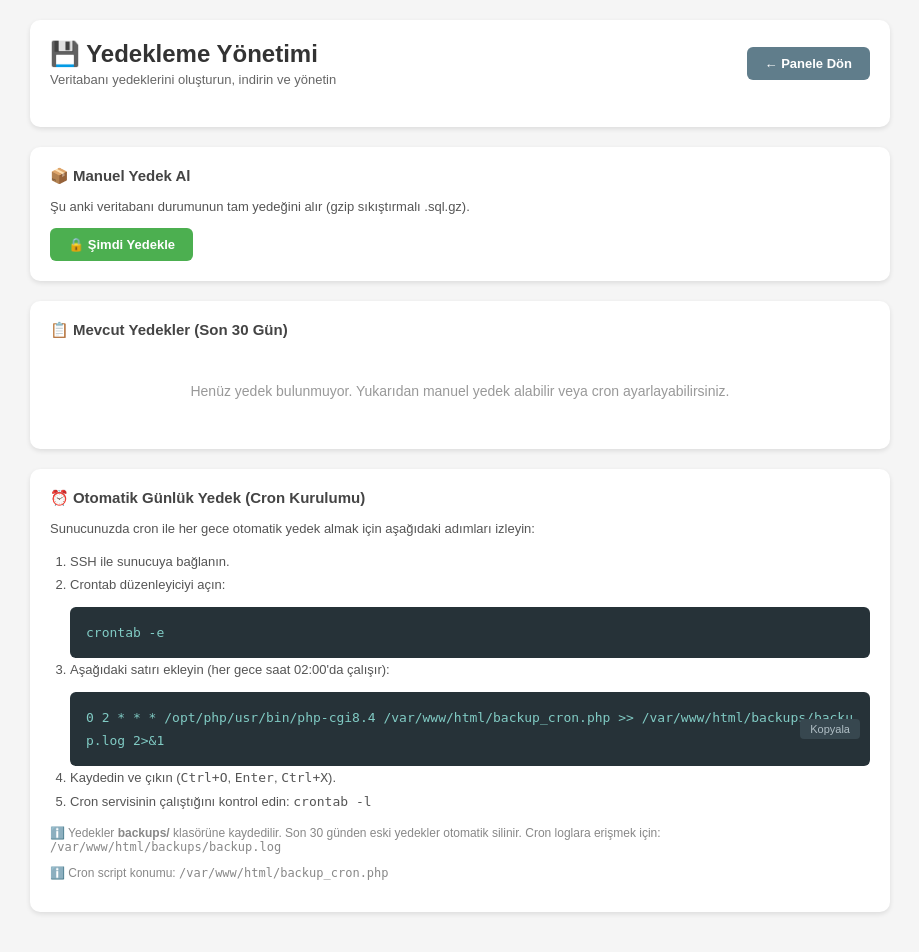
After one commit to baroyurt/Kemal, a PHP site: page /backup.php in a window 1280 px wide. The commit adds this page. Shown: the whole page, without its empty margins (180-1099 px from the left). Run offline with PHP 8.4, Linux system fonts and the light colour scheme; a user stored in the database is signed in; data comes from the database, SQL or seed files in the repository.

Commit message:
feat: add automatic daily backup system
- backup_cron.php: standalone CLI script for cron (mysqldump primary,
  PHP dump fallback, gzip, 30-day auto-rotation)
- backup.php: admin web UI — create/list/download/delete backups +
  step-by-step cron setup instructions with copy-to-clipboard
- backups/.htaccess: deny direct web access to backup files
- dashboard.php: add Yedekleme menu item for admin users

Security: admin-only, CSRF protection, regex filename validation,
backup dir protected from web access, cron script blocks web requests.

Agent-Logs-Url: https://github.com/baroyurt/Kemal/sessions/8b1ca7dd-bcb2-42c4-9b09-3711464915ad

Co-authored-by: baroyurt <251450319+baroyurt@users.noreply.github.com>

```diff
--- /dev/null
+++ b/casino-map/backup.php
@@ -0,0 +1,374 @@
+<?php
+session_start();
+
+if (!isset($_SESSION['login']) || $_SESSION['role'] !== 'admin') {
+    header("Location: login.php");
+    exit;
+}
+
+include("config.php");
+
+$backup_dir = __DIR__ . '/backups';
+$keep_days  = 30;
+$message    = '';
+$error      = '';
+
+// Yedekleme dizinini oluştur
+if (!is_dir($backup_dir)) {
+    mkdir($backup_dir, 0750, true);
+}
+if (!file_exists($backup_dir . '/.htaccess')) {
+    file_put_contents($backup_dir . '/.htaccess', "Order deny,allow\nDeny from all\n");
+}
+
+// ── İndirme ───────────────────────────────────────────────────────────────────
+if (isset($_GET['action']) && $_GET['action'] === 'download') {
+    $file = basename($_GET['file'] ?? '');
+    $fp   = $backup_dir . '/' . $file;
+    if (preg_match('/^backup_[\d_-]+\.sql(\.gz)?$/', $file) && is_file($fp)) {
+        header('Content-Type: application/octet-stream');
+        header('Content-Disposition: attachment; filename="' . $file . '"');
+        header('Content-Length: ' . filesize($fp));
+        readfile($fp);
+        exit;
+    }
+    $error = "Geçersiz dosya adı.";
+}
+
+// ── Silme ─────────────────────────────────────────────────────────────────────
+if ($_SERVER['REQUEST_METHOD'] === 'POST' && ($_POST['action'] ?? '') === 'delete') {
+    csrf_verify();
+    $file = basename($_POST['file'] ?? '');
+    $fp   = $backup_dir . '/' . $file;
+    if (preg_match('/^backup_[\d_-]+\.sql(\.gz)?$/', $file) && is_file($fp)) {
+        unlink($fp);
+        $message = "Yedek silindi: " . htmlspecialchars($file);
+    } else {
+        $error = "Geçersiz veya bulunamayan dosya.";
+    }
+}
+
+// ── Yedek Oluştur ─────────────────────────────────────────────────────────────
+if ($_SERVER['REQUEST_METHOD'] === 'POST' && ($_POST['action'] ?? '') === 'backup') {
+    csrf_verify();
+    $result = perform_backup($host, $user, $pass, $db, $conn, $backup_dir, $keep_days);
+    if ($result['success']) {
+        $message = "✅ Yedek oluşturuldu: " . htmlspecialchars($result['file'])
+            . " (" . format_size($result['size']) . ")";
+    } else {
+        $error = "❌ Yedekleme başarısız: " . implode('; ', array_map('htmlspecialchars', $result['log']));
+    }
+}
+
+// ─────────────────────────────────────────────────────────────────────────────
+// Yedekleme fonksiyonu
+// ─────────────────────────────────────────────────────────────────────────────
+function perform_backup(
+    string $host, string $user, string $pass, string $db,
+    mysqli $conn, string $backup_dir, int $keep_days
+): array {
+    $date     = date('Y-m-d_H-i-s');
+    $filename = "backup_{$date}.sql";
+    $filepath = "{$backup_dir}/{$filename}";
+    $success  = false;
+    $logs     = [];
+
+    // 1. mysqldump dene
+    $mysqldump = '';
+    foreach (['/usr/bin/mysqldump', '/usr/local/bin/mysqldump'] as $bin) {
+        if (is_executable($bin)) { $mysqldump = $bin; break; }
+    }
+    if (empty($mysqldump) && function_exists('exec')) {
+        exec('which mysqldump 2>/dev/null', $wout, $wrc);
+        if ($wrc === 0 && !empty($wout[0])) {
+            $mysqldump = trim($wout[0]);
+        }
+    }
+
+    if (!empty($mysqldump) && function_exists('exec')) {
+        $cmd = escapeshellcmd($mysqldump)
+            . ' -h ' . escapeshellarg($host)
+            . ' -u ' . escapeshellarg($user)
+            . (empty($pass) ? '' : ' -p' . escapeshellarg($pass))
+            . ' --single-transaction --routines --add-drop-table'
+            . ' ' . escapeshellarg($db)
+            . ' 2>/dev/null';
+        exec($cmd, $dump_lines, $rc);
+        if ($rc === 0 && !empty($dump_lines)) {
+            file_put_contents($filepath, implode("\n", $dump_lines));
+            $success = true;
+            $logs[]  = "mysqldump kullanıldı.";
+        }
+    }
+
+    // 2. PHP fallback
+    if (!$success) {
+        $sql  = "-- Casino Map Veritabanı Yedeği\n";
+        $sql .= "-- Tarih: " . date('Y-m-d H:i:s') . "\n\n";
+        $sql .= "SET NAMES utf8mb4;\nSET FOREIGN_KEY_CHECKS = 0;\n\n";
+
+        $tables_res = $conn->query("SHOW TABLES");
+        while ($trow = $tables_res->fetch_row()) {
+            $table = $trow[0];
+            $cr    = $conn->query("SHOW CREATE TABLE `{$table}`")->fetch_row();
+            $sql  .= "DROP TABLE IF EXISTS `{$table}`;\n" . $cr[1] . ";\n\n";
+
+            $data_res = $conn->query("SELECT * FROM `{$table}`");
+            if ($data_res && $data_res->num_rows > 0) {
+                $fields = array_column($data_res->fetch_fields(), 'name');
+                $data_res->data_seek(0);
+                $sql .= "INSERT INTO `{$table}` (`" . implode('`,`', $fields) . "`) VALUES\n";
+                $rows = [];
+                while ($row = $data_res->fetch_row()) {
+                    $vals = array_map(function ($v) use ($conn) {
+                        return $v === null ? 'NULL' : "'" . $conn->real_escape_string((string)$v) . "'";
+                    }, $row);
+                    $rows[] = "  (" . implode(', ', $vals) . ")";
+                }
+                $sql .= implode(",\n", $rows) . ";\n\n";
+            }
+        }
+        $sql .= "SET FOREIGN_KEY_CHECKS = 1;\n";
+
+        if (file_put_contents($filepath, $sql) !== false) {
+            $success = true;
+            $logs[]  = "PHP yöntemi kullanıldı.";
+        } else {
+            $logs[] = "Dosya yazma hatası: {$filepath}";
+        }
+    }
+
+    // 3. Gzip sıkıştırma
+    $final_file = $filepath;
+    if ($success && file_exists($filepath)) {
+        $gz_path = $filepath . '.gz';
+        $gz = gzopen($gz_path, 'wb9');
+        if ($gz) {
+            gzwrite($gz, file_get_contents($filepath));
+            gzclose($gz);
+            unlink($filepath);
+            $final_file = $gz_path;
+            $logs[] = "Gzip ile sıkıştırıldı.";
+        }
+    }
+
+    // 4. Eski yedekleri temizle
+    $old_files = glob($backup_dir . '/backup_*.sql*') ?: [];
+    $cutoff    = time() - $keep_days * 86400;
+    $deleted   = 0;
+    foreach ($old_files as $f) {
+        if ($f !== $final_file && filemtime($f) < $cutoff) {
+            unlink($f);
+            $deleted++;
+        }
+    }
+    if ($deleted > 0) {
+        $logs[] = "{$deleted} eski yedek silindi.";
+    }
+
+    return [
+        'success' => $success,
+        'file'    => basename($final_file),
+        'size'    => (file_exists($final_file) ? filesize($final_file) : 0),
+        'log'     => $logs,
+    ];
+}
+
+function format_size(int $bytes): string {
+    if ($bytes >= 1048576) return round($bytes / 1048576, 2) . ' MB';
+    if ($bytes >= 1024)    return round($bytes / 1024, 1) . ' KB';
+    return $bytes . ' B';
+}
+
+// ── Yedek listesi ─────────────────────────────────────────────────────────────
+$backups = [];
+$files   = glob($backup_dir . '/backup_*.sql*') ?: [];
+usort($files, fn($a, $b) => filemtime($b) - filemtime($a)); // yeniden eskiye
+foreach ($files as $f) {
+    $backups[] = ['name' => basename($f), 'size' => filesize($f), 'mtime' => filemtime($f)];
+}
+
+// Cron komutu bilgisi
+$php_bin     = PHP_BINARY ?: 'php';
+$cron_script = realpath(__DIR__ . '/backup_cron.php');
+$log_file    = realpath($backup_dir) . '/backup.log';
+$cron_line   = "0 2 * * * {$php_bin} {$cron_script} >> {$log_file} 2>&1";
+?>
+<!DOCTYPE html>
+<html lang="tr">
+<head>
+    <meta charset="UTF-8">
+    <title>Yedekleme Yönetimi</title>
+    <style>
+        * { box-sizing: border-box; }
+        body { font-family: Arial, sans-serif; background: #f5f5f5; margin: 0; padding: 20px; }
+        .container { max-width: 860px; margin: 0 auto; }
+        h2 { margin: 0 0 4px; color: #333; }
+        .subtitle { color: #666; font-size: 13px; }
+
+        .card {
+            background: white; border-radius: 10px;
+            box-shadow: 0 2px 5px rgba(0,0,0,0.1); padding: 20px; margin-bottom: 20px;
+        }
+        .card h3 { margin: 0 0 14px; color: #444; font-size: 15px; }
+
+        .msg  { padding: 10px 14px; border-radius: 6px; margin-bottom: 16px; font-size: 14px; }
+        .msg.ok  { background: #e8f5e9; color: #2e7d32; border-left: 4px solid #4CAF50; }
+        .msg.err { background: #ffebee; color: #c62828; border-left: 4px solid #f44336; }
+
+        .btn {
+            display: inline-block; padding: 9px 18px; border-radius: 6px;
+            border: none; cursor: pointer; font-size: 13px; font-weight: bold;
+            text-decoration: none; transition: opacity .2s;
+        }
+        .btn:hover { opacity: .85; }
+        .btn-green  { background: #4CAF50; color: white; }
+        .btn-blue   { background: #2196F3; color: white; }
+        .btn-red    { background: #f44336; color: white; padding: 5px 10px; font-size: 12px; }
+        .btn-back   { background: #607D8B; color: white; }
+
+        table { width: 100%; border-collapse: collapse; font-size: 13px; }
+        th { background: #f5f5f5; padding: 9px 10px; text-align: left; border-bottom: 2px solid #eee; color: #555; }
+        td { padding: 8px 10px; border-bottom: 1px solid #f0f0f0; vertical-align: middle; }
+        tr:last-child td { border-bottom: none; }
+        tr:hover td { background: #fafafa; }
+
+        .empty { text-align: center; color: #999; padding: 30px; font-size: 14px; }
+
+        .cron-box {
+            background: #263238; color: #80CBC4; font-family: monospace; font-size: 13px;
+            padding: 14px 16px; border-radius: 6px; word-break: break-all;
+            position: relative; margin-top: 10px;
+        }
+        .copy-btn {
+            position: absolute; right: 10px; top: 50%; transform: translateY(-50%);
+            background: #37474F; color: #B0BEC5; border: none; border-radius: 4px;
+            padding: 4px 10px; cursor: pointer; font-size: 11px;
+        }
+        .copy-btn:hover { background: #455A64; }
+
+        .steps { padding-left: 20px; font-size: 13px; color: #555; line-height: 1.8; }
+        .note  { font-size: 12px; color: #888; margin-top: 8px; }
+
+        .header-row { display: flex; justify-content: space-between; align-items: center; margin-bottom: 20px; }
+    </style>
+</head>
+<body>
+<div class="container">
+
+    <div class="card">
+        <div class="header-row">
+            <div>
+                <h2>💾 Yedekleme Yönetimi</h2>
+                <div class="subtitle">Veritabanı yedeklerini oluşturun, indirin ve yönetin</div>
+            </div>
+            <a href="dashboard.php" class="btn btn-back">← Panele Dön</a>
+        </div>
+    </div>
+
+    <?php if ($message): ?>
+        <div class="msg ok"><?= $message ?></div>
+    <?php endif; ?>
+    <?php if ($error): ?>
+        <div class="msg err"><?= $error ?></div>
+    <?php endif; ?>
+
+    <!-- Manuel Yedek -->
+    <div class="card">
+        <h3>📦 Manuel Yedek Al</h3>
+        <p style="color:#555; font-size:13px; margin:0 0 14px;">
+            Şu anki veritabanı durumunun tam yedeğini alır (gzip sıkıştırmalı .sql.gz).
+        </p>
+        <form method="POST" onsubmit="this.querySelector('button').disabled=true; this.querySelector('button').textContent='⏳ Yedekleniyor...';">
+            <?= csrf_field() ?>
+            <input type="hidden" name="action" value="backup">
+            <button type="submit" class="btn btn-green">🔒 Şimdi Yedekle</button>
+        </form>
+    </div>
+
+    <!-- Mevcut Yedekler -->
+    <div class="card">
+        <h3>📋 Mevcut Yedekler (Son <?= $keep_days ?> Gün)</h3>
+
+        <?php if (empty($backups)): ?>
+            <div class="empty">Henüz yedek bulunmuyor. Yukarıdan manuel yedek alabilir veya cron ayarlayabilirsiniz.</div>
+        <?php else: ?>
+            <table>
+                <thead>
+                    <tr>
+                        <th>Dosya Adı</th>
+                        <th>Tarih</th>
+                        <th>Boyut</th>
+                        <th>İşlemler</th>
+                    </tr>
+                </thead>
+                <tbody>
+                    <?php foreach ($backups as $b): ?>
+                    <tr>
+                        <td><?= htmlspecialchars($b['name']) ?></td>
+                        <td><?= date('d.m.Y H:i:s', $b['mtime']) ?></td>
+                        <td><?= format_size($b['size']) ?></td>
+                        <td>
+                            <a href="?action=download&file=<?= urlencode($b['name']) ?>"
+                               class="btn btn-blue">⬇ İndir</a>
+                            &nbsp;
+                            <form method="POST" style="display:inline;"
+                                  onsubmit="return confirm('<?= htmlspecialchars($b['name']) ?> silinsin mi?')">
+                                <?= csrf_field() ?>
+                                <input type="hidden" name="action" value="delete">
+                                <input type="hidden" name="file"   value="<?= htmlspecialchars($b['name']) ?>">
+                                <button type="submit" class="btn btn-red">🗑 Sil</button>
+                            </form>
+                        </td>
+                    </tr>
+                    <?php endforeach; ?>
+                </tbody>
+            </table>
+        <?php endif; ?>
+    </div>
+
+    <!-- Cron Kurulum Talimatları -->
+    <div class="card">
+        <h3>⏰ Otomatik Günlük Yedek (Cron Kurulumu)</h3>
+        <p style="color:#555; font-size:13px; margin:0 0 14px;">
+            Sunucunuzda cron ile her gece otomatik yedek almak için aşağıdaki adımları izleyin:
+        </p>
+
+        <ol class="steps">
+            <li>SSH ile sunucuya bağlanın.</li>
+            <li>Crontab düzenleyiciyi açın:
+                <div class="cron-box">crontab -e</div>
+            </li>
+            <li>Aşağıdaki satırı ekleyin (her gece saat 02:00'da çalışır):
+                <div class="cron-box" id="cronLine">
+                    <?= htmlspecialchars($cron_line) ?>
+                    <button class="copy-btn" onclick="copyCron()">Kopyala</button>
+                </div>
+            </li>
+            <li>Kaydedin ve çıkın (<code>Ctrl+O</code>, <code>Enter</code>, <code>Ctrl+X</code>).</li>
+            <li>Cron servisinin çalıştığını kontrol edin: <code>crontab -l</code></li>
+        </ol>
+
+        <p class="note">
+            ℹ️ Yedekler <strong>backups/</strong> klasörüne kaydedilir. Son <?= $keep_days ?> günden eski yedekler otomatik silinir.
+            Cron loglara erişmek için: <code><?= htmlspecialchars($log_file) ?></code>
+        </p>
+        <p class="note">
+            ℹ️ Cron script konumu: <code><?= htmlspecialchars($cron_script) ?></code>
+        </p>
+    </div>
+
+</div>
+
+<script>
+function copyCron() {
+    const text = <?= json_encode($cron_line) ?>;
+    navigator.clipboard.writeText(text).then(() => {
+        const btn = document.querySelector('.copy-btn');
+        btn.textContent = 'Kopyalandı!';
+        setTimeout(() => btn.textContent = 'Kopyala', 2000);
+    });
+}
+</script>
+</body>
+</html>
```
Also changed, not shown: casino-map/backup_cron.php (added, +155 -0 lines), casino-map/dashboard.php (+7 -0 lines), casino-map/backups/.htaccess (added).
